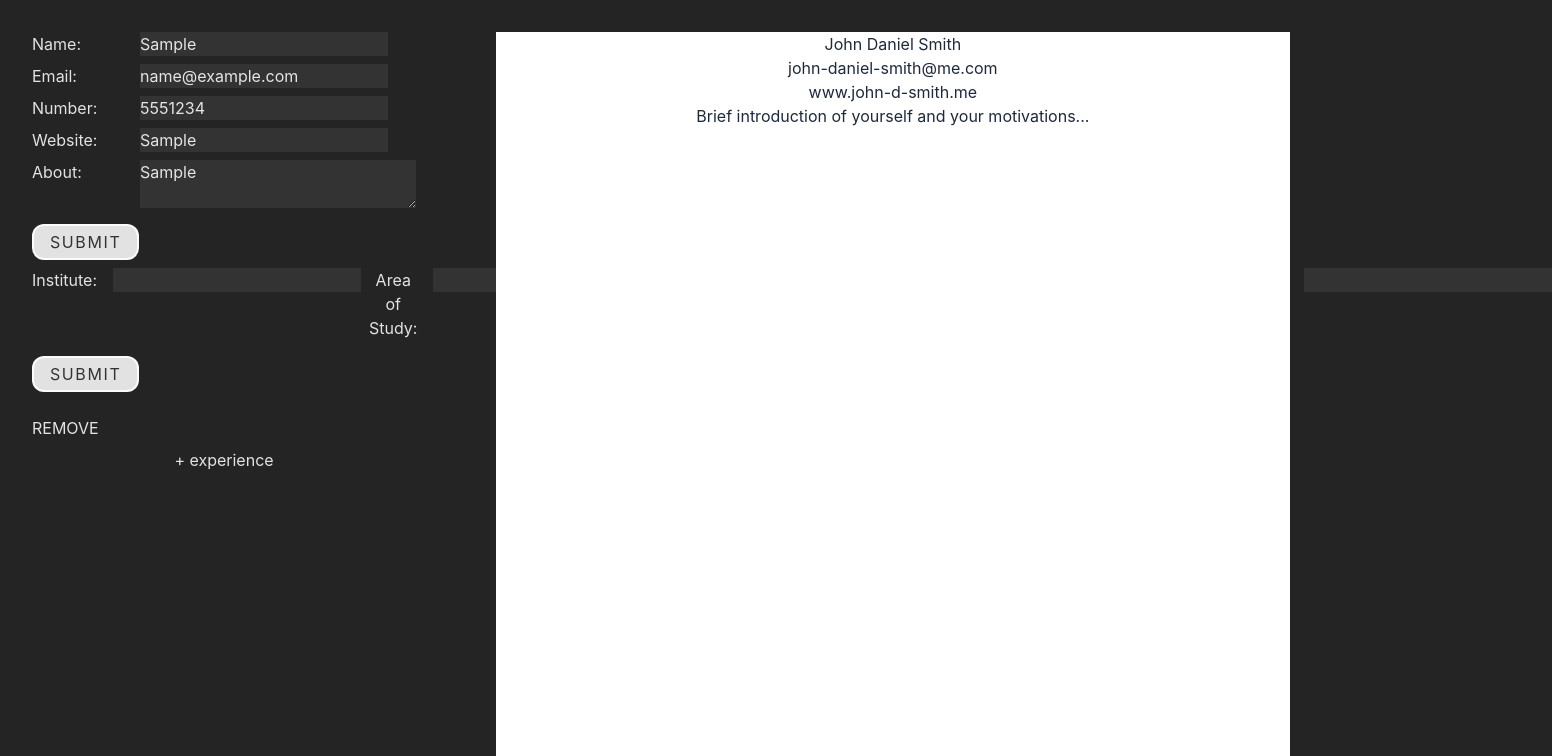
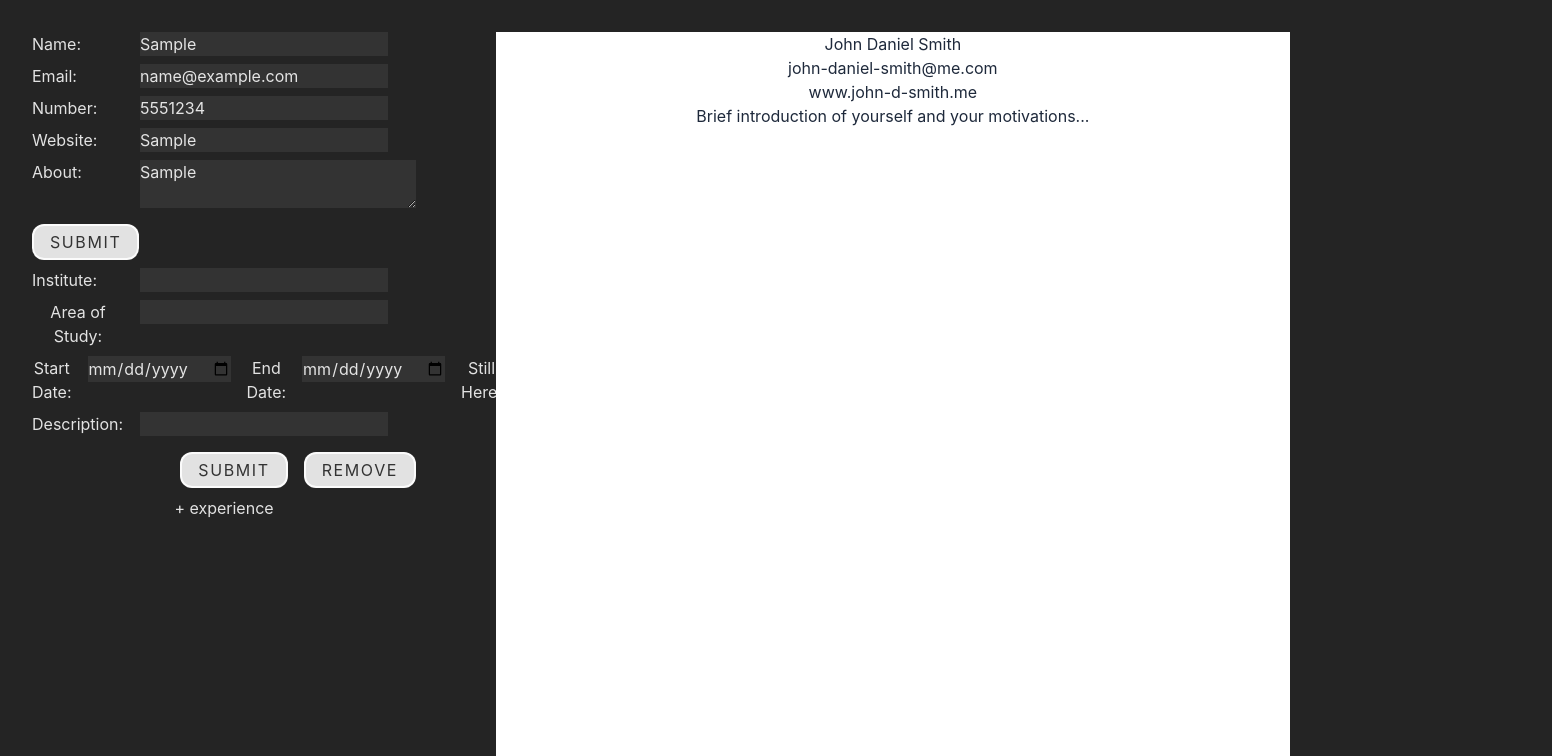
Before and after one commit to owen-addison/odin-react-cv-app, a React (Vite) app: page / in a window 1280 px wide. Both pictures are taken after typing "Sample", "name@example.com", "5551234", "Sample", "Sample" into the empty fields and a click on the button "+ experience". Shown: the top 756 px of the page, 1552 px wide, since content can reach past the window. Built offline with nearby package versions, Linux system fonts and the light colour scheme.

Commit message:
[style] Update layout of experience sections - Change flex layout from column to row in experience sections. - Encapsulate buttons of experience component in a container and layout   with flex-row. - Update the universal style and hover style of remove buttons in   index.css.

```diff
--- a/src/components/Experience.jsx
+++ b/src/components/Experience.jsx
@@ -142,9 +142,10 @@ function Experience({ type, educationDetails, setEducationDetails }) {
         className="flex flex-col justify-start gap-2 content-start"
         onSubmit={handleSubmit}
       >
-        <div className="experience-section flex flex-row justify-start gap-2 content-center">
+        <div className="experience-section flex flex-col justify-start gap-2 content-start">
           {formGroups}
         </div>
+        <div className="button-container flex flex-row gap-4 justify-end">
           <div className="submit-container flex flex-row justify-start my-2">
             <button type="submit" className="submit-button">
               SUBMIT
@@ -154,6 +155,7 @@ function Experience({ type, educationDetails, setEducationDetails }) {
             <button type="remove" className="remove-button">
               REMOVE
             </button>
+          </div>
         </div>
       </form>
     </div>
--- a/src/index.css
+++ b/src/index.css
@@ -51,3 +51,16 @@ body {
   color: #333333;
   border-color: #eeff00;
 }
+
+.remove-button {
+  @apply w-min border-solid rounded-xl border-2 px-4 py-1 tracking-widest;
+  background-color: rgba(255, 255, 255, 0.87);
+  border-color: rgba(255, 255, 255, 0.87);
+  color: #333333;
+}
+
+.remove-button:hover {
+  background-color: #eeff00;
+  color: #333333;
+  border-color: #eeff00;
+}
```
Lines whose indentation alone changed are shown as unchanged.
